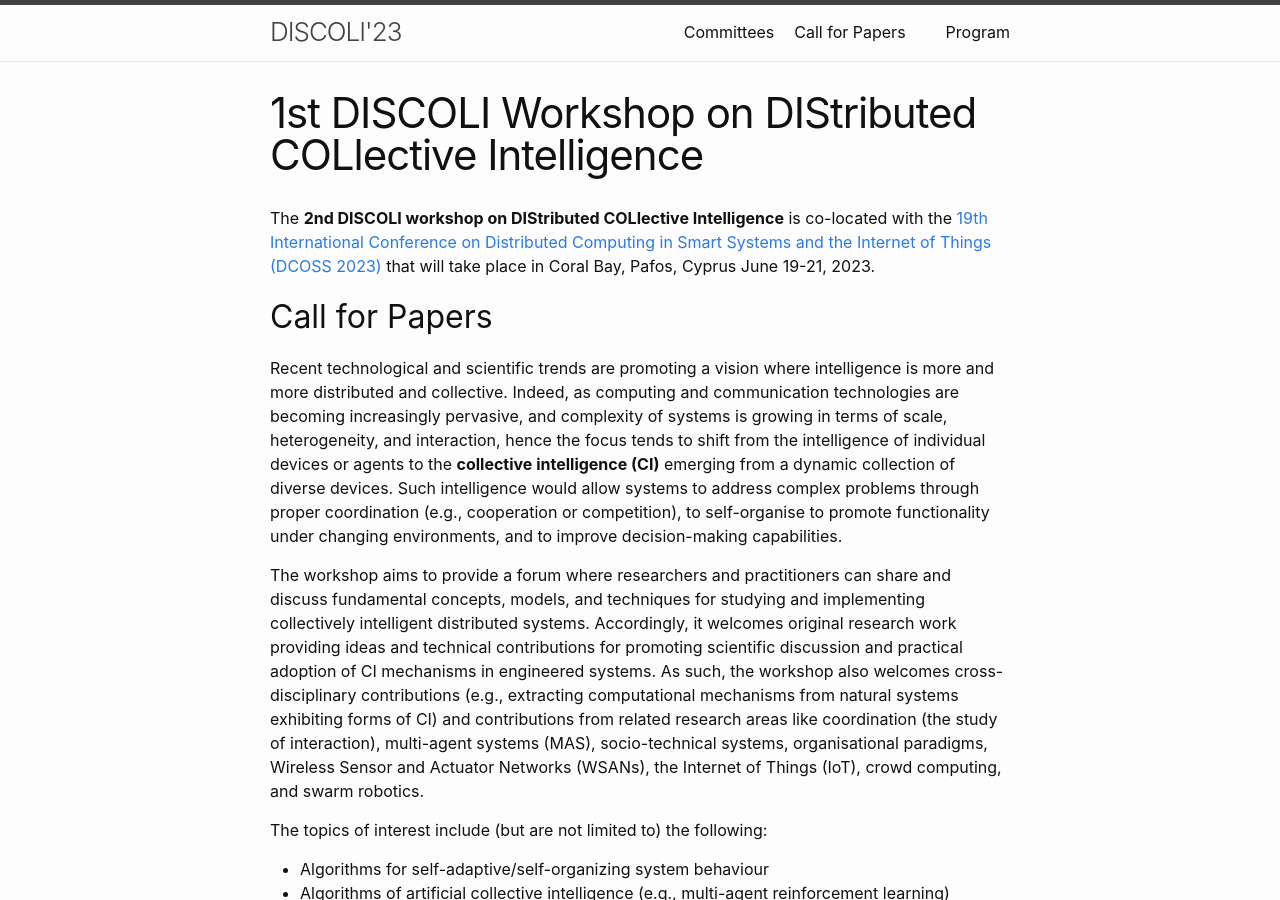
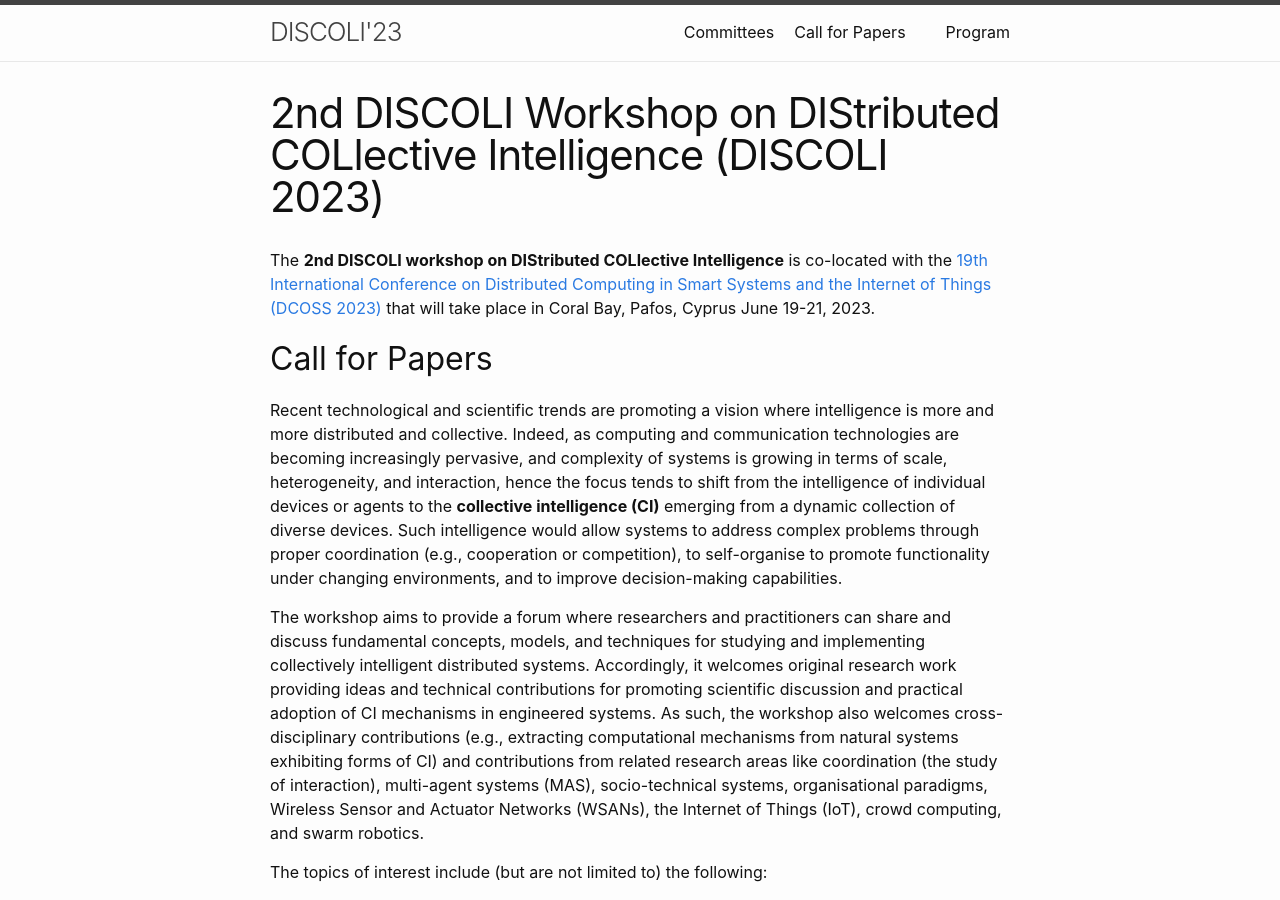
Before and after one commit to discoli-workshop/2023, a Jekyll site: the page built from index.md, in a window 1280 px wide and 900 px high. Built offline with Jekyll 4.4.1, drawn with Linux system fonts in a browser that asks for light colours.

Commit message:
Fix title

```diff
--- a/index.md
+++ b/index.md
@@ -4,7 +4,7 @@
 
 layout: page
 link_title: Call for Papers
-title: 1st DISCOLI Workshop on DIStributed COLlective Intelligence
+title: 2nd DISCOLI Workshop on DIStributed COLlective Intelligence (DISCOLI 2023)
 ---
 
 The **2nd DISCOLI workshop on DIStributed COLlective Intelligence** is co-located with the [19th International Conference on Distributed Computing in Smart Systems and the Internet of Things (DCOSS 2023)](https://dcoss.org/) that will take place in Coral Bay, Pafos, Cyprus
```
